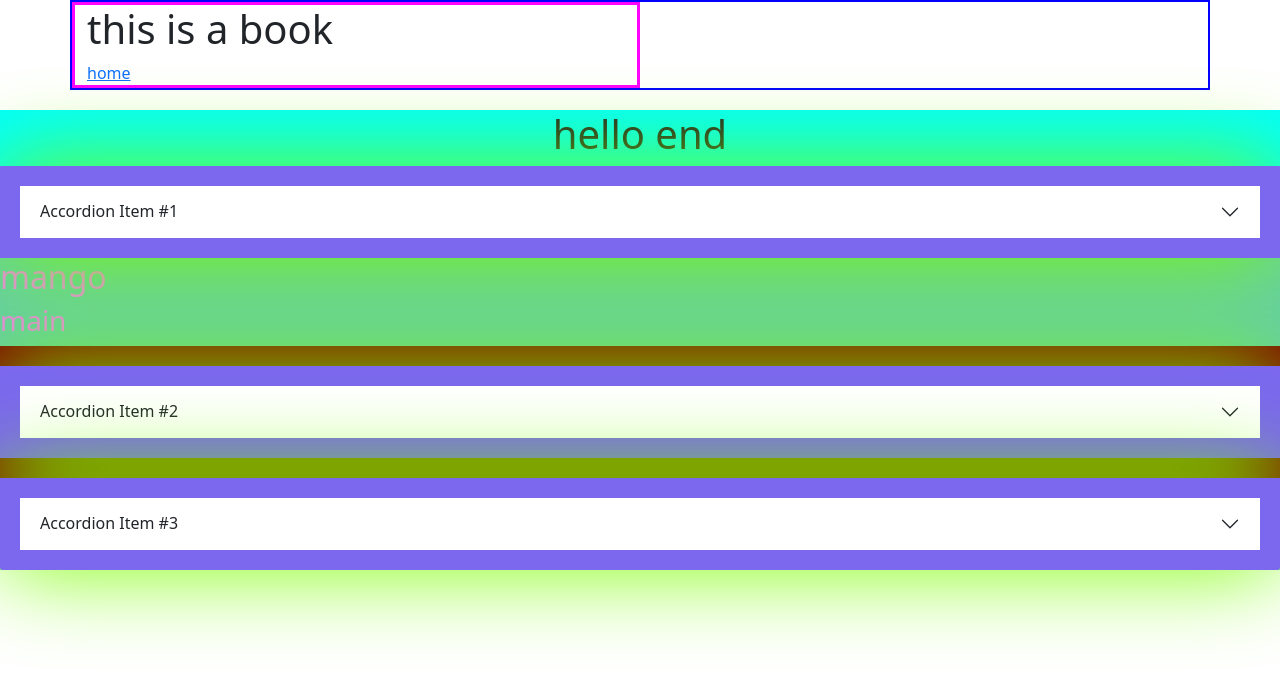
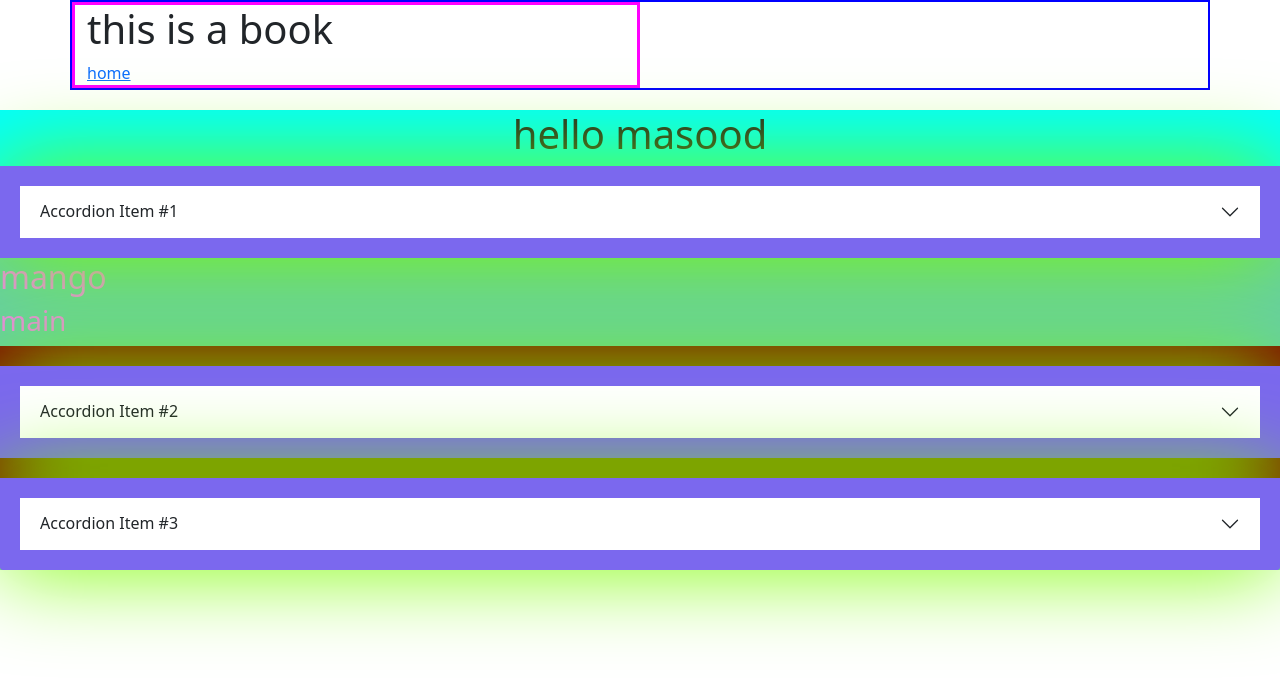
Before and after one commit to muhammadmasoodqureshi/colum, a plain HTML site: page index.html in a window 1280 px wide. Drawn offline with nearby package versions, Linux system fonts and the light colour scheme.

Commit message:
Update index.html

```diff
--- a/index.html
+++ b/index.html
@@ -53,7 +53,7 @@
     <div class="monday">
 
 
-        <h1>hello end</h1>
+        <h1>hello masood</h1>
     </div>
 
     <div class="ok">
```
